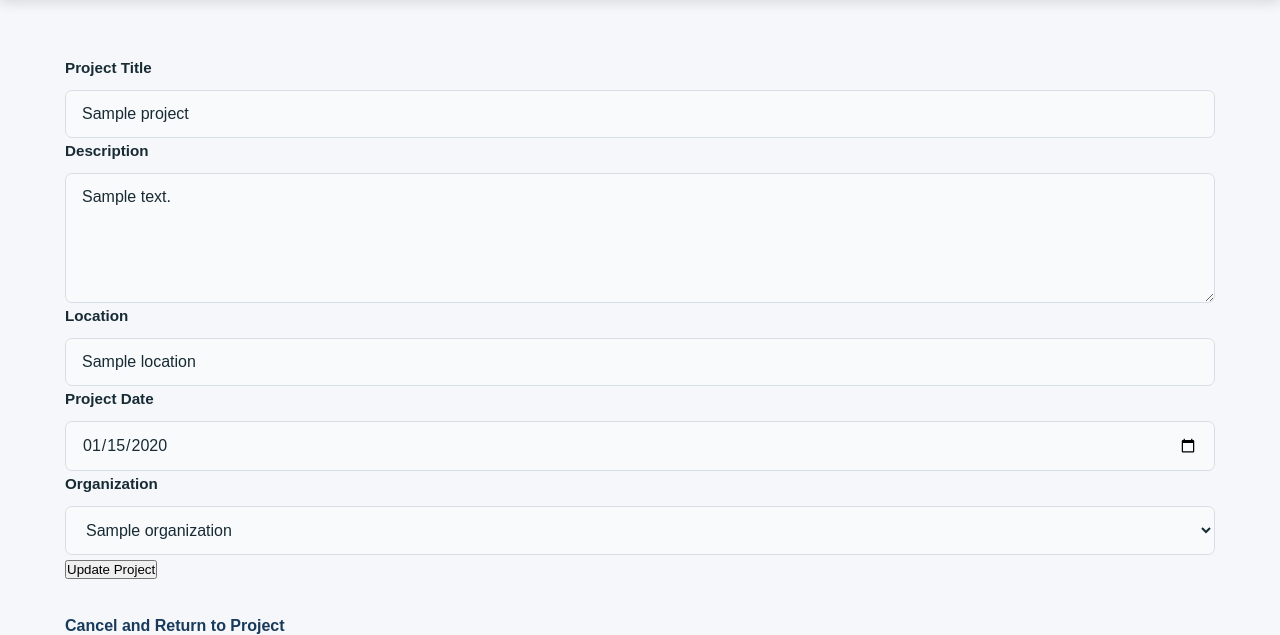
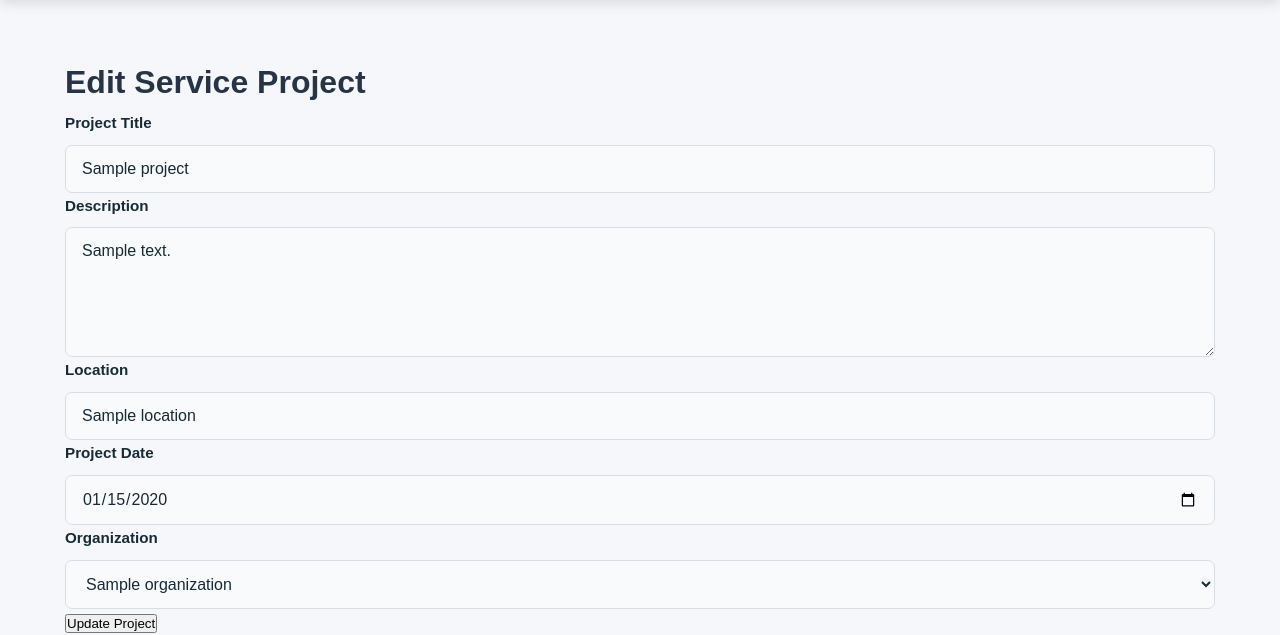
Before and after one commit to ferdinandstanley/cse340-course, a Node server app: template src/views/edit-project.ejs in a window 1280 px wide. Shown: the part 71-706 px from the top of the page. Run offline with Node 20, Linux system fonts and the light colour scheme; the template is opened without the code that fills it: most values are stand-ins (such as "Sample title", 1, 10 or a date in 2020).

Commit message:
Finalize project edit validation form

```diff
--- a/src/views/edit-project.ejs
+++ b/src/views/edit-project.ejs
@@ -1,6 +1,9 @@
 <%- include('partials/header') %>
 
     <main class="container">
+
+        <h1>Edit Service Project</h1>
+
         <% if (typeof errors !=='undefined' && errors.length> 0) { %>
             <div class="alert error">
                 <ul>
@@ -17,31 +20,35 @@
 
                     <div class="form-group">
                         <label for="title">Project Title</label>
-                <input type="text" id="title" name="title" value="<%= project.title %>" required>
+                        <input type="text" id="title" name="title" value="<%= project.title || '' %>" required>
                     </div>
 
                     <div class="form-group">
                         <label for="description">Description</label>
-                <textarea id="description" name="description" required><%= project.description %></textarea>
+                        <textarea id="description" name="description"
+                            required><%= project.description || '' %></textarea>
                     </div>
 
                     <div class="form-group">
                         <label for="location">Location</label>
-                <input type="text" id="location" name="location" value="<%= project.location %>" required>
+                        <input type="text" id="location" name="location" value="<%= project.location || '' %>" required>
                     </div>
 
                     <div class="form-group">
                         <label for="date">Project Date</label>
                         <input type="date" id="date" name="date"
-                    value="<%= new Date(project.date).toISOString().split('T')[0] %>" required>
+                            value="<%= project.date && !isNaN(new Date(project.date).getTime()) ? new Date(project.date).toISOString().slice(0, 10) : '' %>"
+                            required>
                     </div>
 
                     <div class="form-group">
                         <label for="organizationId">Organization</label>
+
                         <select id="organizationId" name="organizationId" required>
                             <% organizations.forEach(organization=> { %>
                                 <option value="<%= organization.organization_id %>"
-                            <%=organization.organization_id===project.organization_id ? 'selected' : '' %>
+                                    <%=Number(organization.organization_id)===Number(project.organization_id)
+                                    ? 'selected' : '' %>
                                     >
                                     <%= organization.name %>
                                 </option>
@@ -50,6 +57,7 @@
                     </div>
 
                     <button type="submit">Update Project</button>
+
                 </form>
 
                 <p>
@@ -57,6 +65,7 @@
                         Cancel and Return to Project
                     </a>
                 </p>
+
     </main>
 
     <%- include('partials/footer') %>
```
Lines whose indentation alone changed are shown as unchanged.
